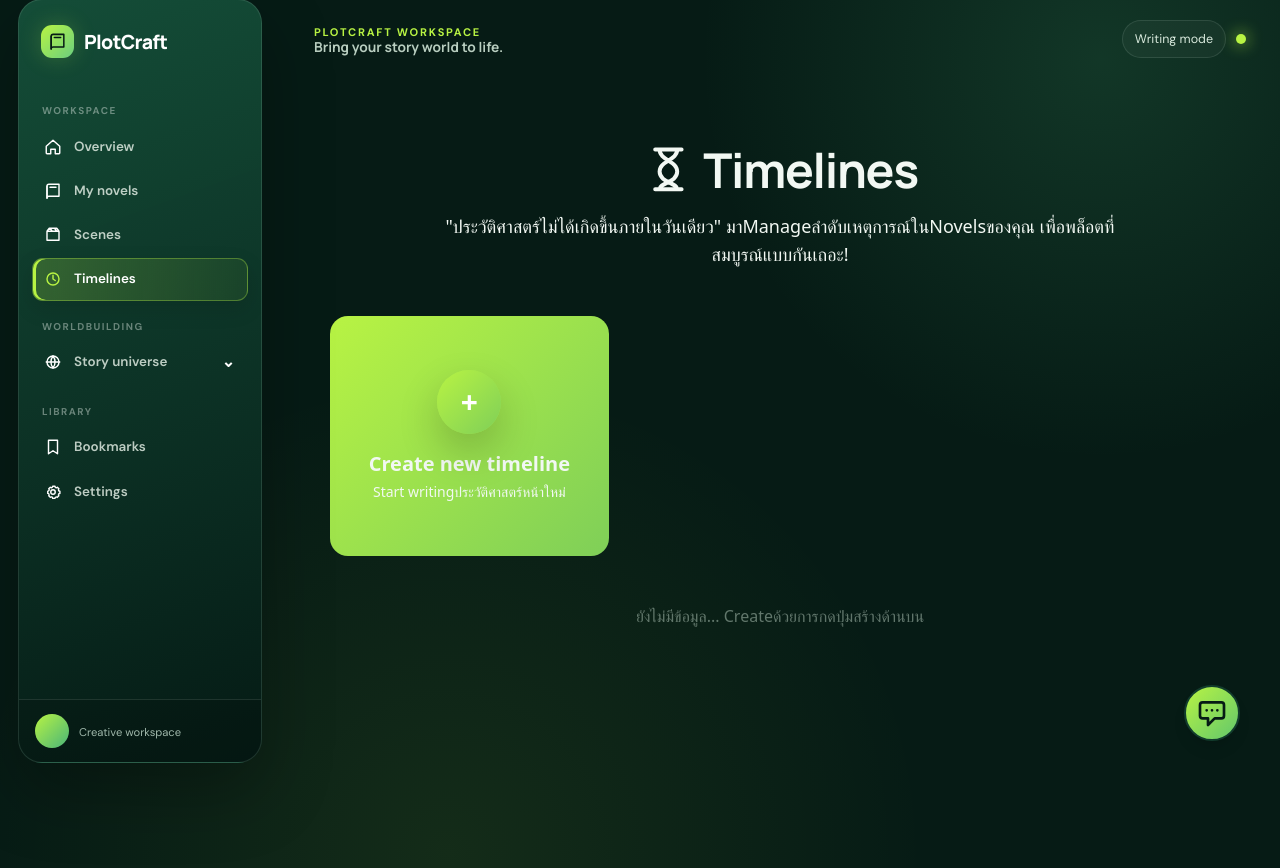
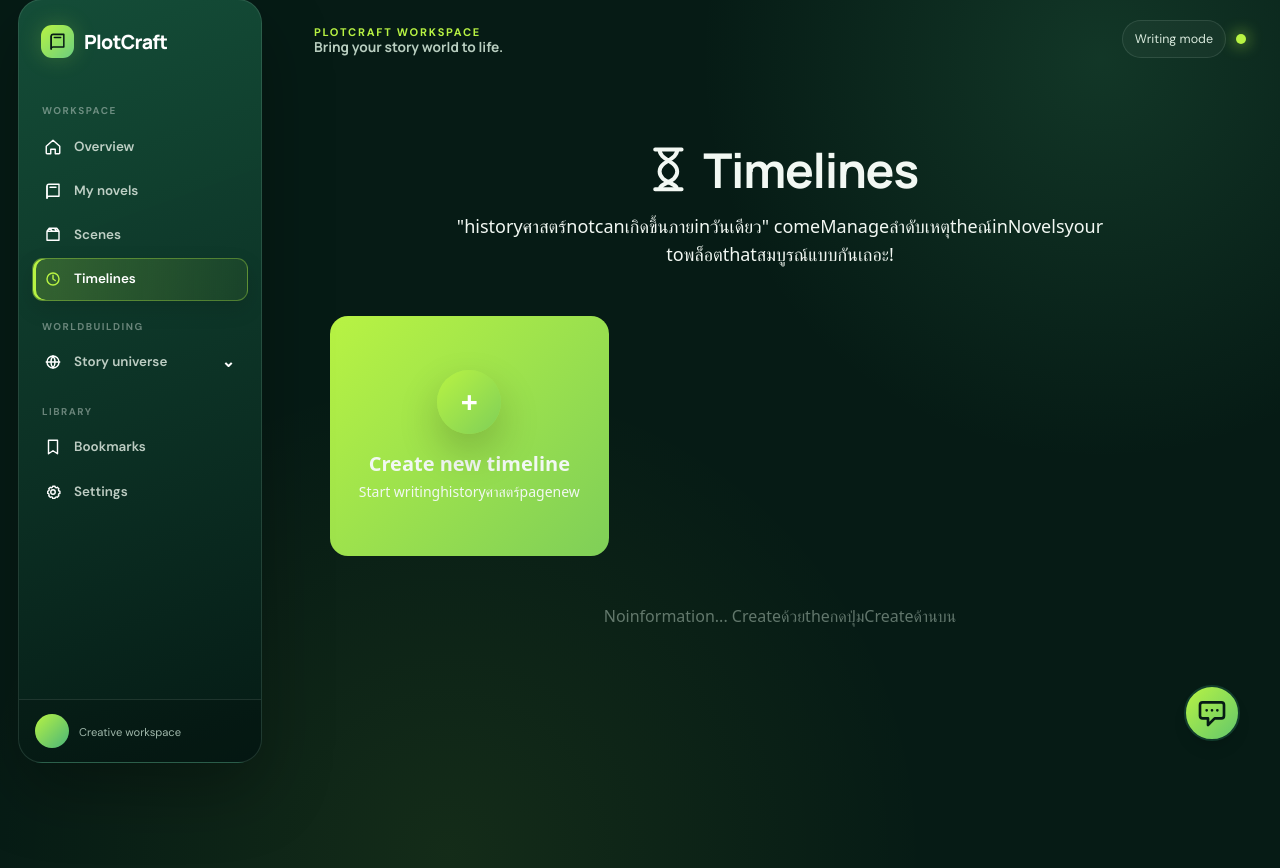
Before and after one commit to maythiya/plotcraft, a Django app: page /timeline/ in a window 1280 px wide. Shown: the part 19-887 px from the top of the page. Run offline with Django 5.2, Linux system fonts and the light colour scheme; data that the repository does not hold is empty; some libraries are stand-ins or nearby versions.

Commit message:
fix(i18n): complete English interface translation

```diff
--- a/plotcraft/templates/timeline/timeline_list.html
+++ b/plotcraft/templates/timeline/timeline_list.html
@@ -11,8 +11,8 @@
                 <svg aria-hidden="true" class="pc-icon" viewBox="0 0 24 24"><path d="M6 3h12M6 21h12M8 3c0 5 8 5 8 10s-8 5-8 8M16 3c0 5-8 5-8 10s8 5 8 8"/></svg> Timelines
             </h1>
             <p class="text-lg text-[#2F4F4F]/70 max-w-2xl mx-auto">
-                "ประวัติศาสตร์ไม่ได้เกิดขึ้นภายในวันเดียว" มาManageลำดับเหตุการณ์ในNovelsของคุณ
-                เพื่อพล็อตที่สมบูรณ์แบบกันเถอะ!
+                "historyศาสตร์notcanเกิดขึ้นภายinวันเดียว" comeManageลำดับเหตุtheณ์inNovelsyour
+                toพล็อตthatสมบูรณ์แบบกันเถอะ!
             </p>
         </div>
 
@@ -25,7 +25,7 @@
                         +
                     </div>
                     <span class="text-xl font-bold text-[#2F4F4F] group-hover:text-[#DAA520] transition">Create new timeline</span>
-                    <span class="text-sm text-[#2F4F4F]/60 mt-1">Start writingประวัติศาสตร์หน้าใหม่</span>
+                    <span class="text-sm text-[#2F4F4F]/60 mt-1">Start writinghistoryศาสตร์pagenew</span>
                 </div>
             </a>
 
@@ -51,7 +51,7 @@
                         </h3>
 
                         <p class="text-sm text-gray-500 mb-6 line-clamp-3 h-[60px]">
-                            {{ t.description|default:"(ไม่มีDetailsสังเขป... กดเพื่อเพิ่ม)" }}
+                            {{ t.description|default:"(nothaveDetailsสังเขป... กดtoAdd)" }}
                         </p>
 
                         <div class="mt-auto flex items-center justify-between pt-4 border-t border-gray-100">
@@ -60,7 +60,7 @@
                                     {% if t.related_project %}
                                         <svg aria-hidden="true" class="pc-icon" viewBox="0 0 24 24"><path d="M4 5.5A2.5 2.5 0 0 1 6.5 3H20v16H6.5A2.5 2.5 0 0 0 4 21.5z"/><path d="M4 5.5V21.5M8 7h8M8 11h8"/></svg> {{ t.related_project.title|truncatechars:15 }}
                                     {% else %}
-                                        <svg aria-hidden="true" class="pc-icon" viewBox="0 0 24 24"><path d="M4 20h16M6 17.5V5a2 2 0 0 1 2-2h7"/><path d="m14 6 4-4 3 3-4 4-4 1z"/></svg> ทั่วไป
+                                        <svg aria-hidden="true" class="pc-icon" viewBox="0 0 24 24"><path d="M4 20h16M6 17.5V5a2 2 0 0 1 2-2h7"/><path d="m14 6 4-4 3 3-4 4-4 1z"/></svg> ทั่วgo
                                     {% endif %}
                                 </span>
                             </div>
@@ -77,7 +77,7 @@
 
         {% if not timelines %}
         <div class="mt-12 text-center opacity-50">
-            <p class="text-gray-500">ยังไม่มีข้อมูล... Createด้วยการกดปุ่มสร้างด้านบน</p>
+            <p class="text-gray-500">Noinformation... Createด้วยtheกดปุ่มCreateด้านบน</p>
         </div>
         {% endif %}
 
```
